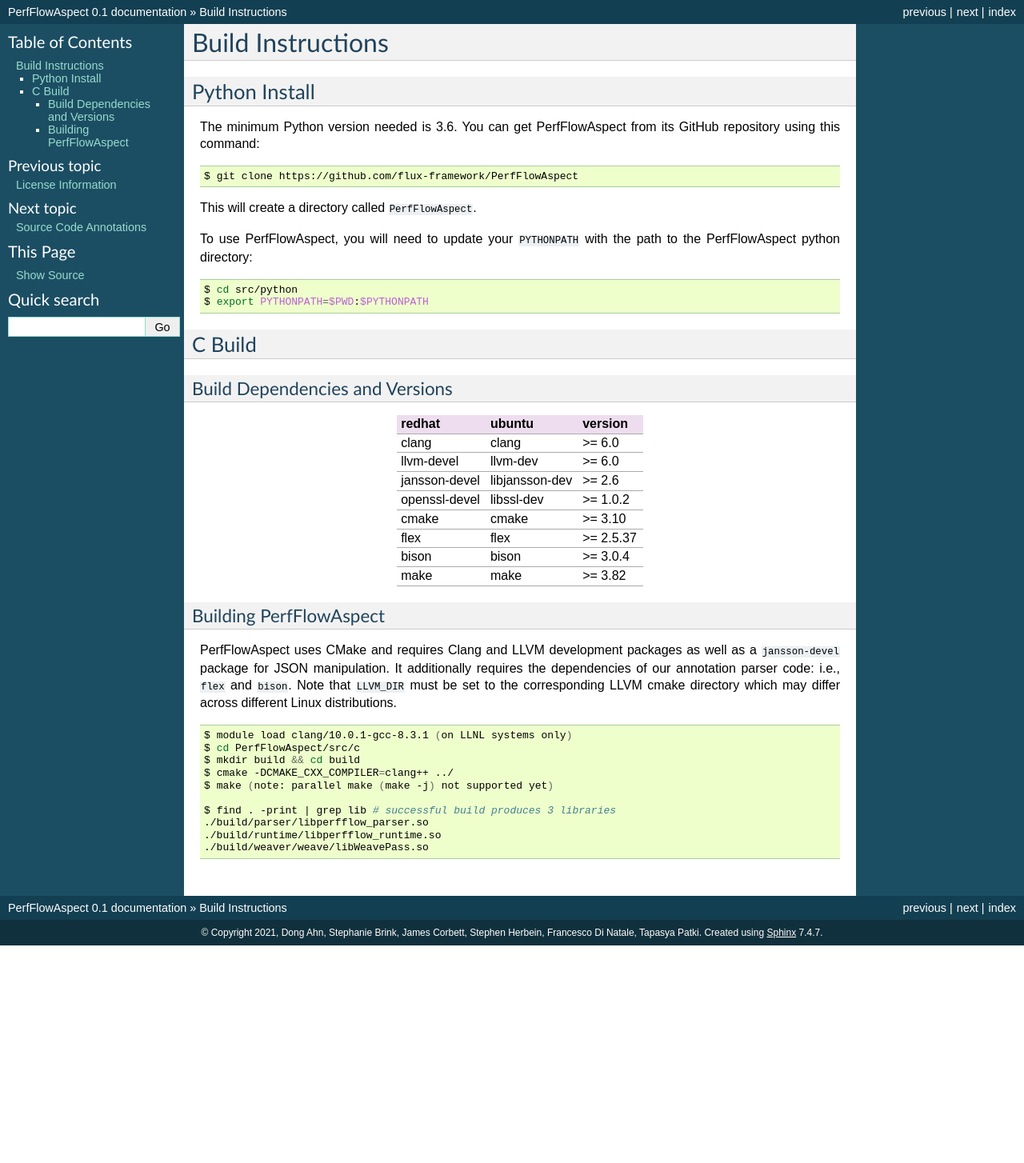
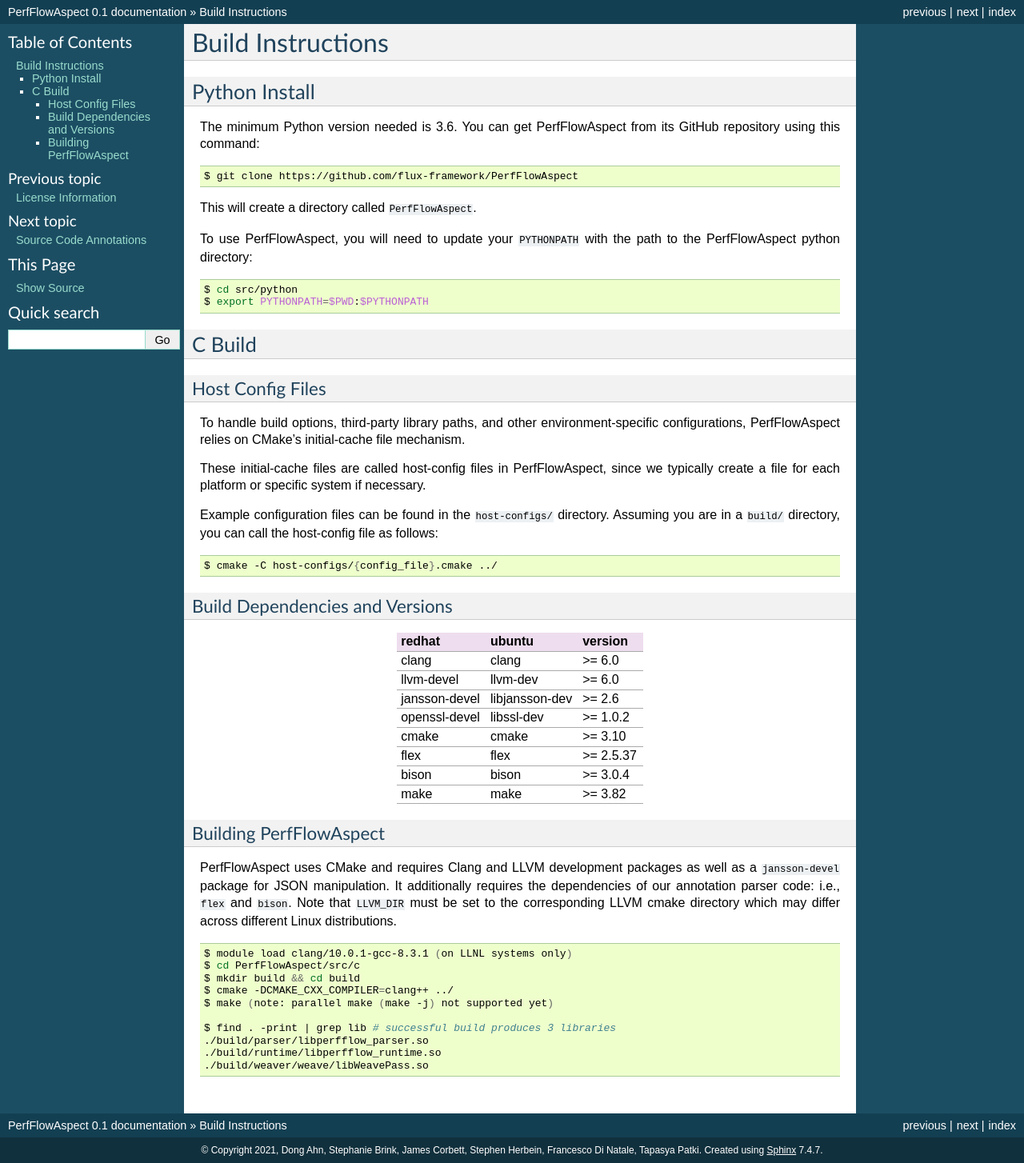
Before and after one commit to flux-framework/PerfFlowAspect, a Sphinx documentation site: the page built from docs/BuildingPerfFlowAspect.rst, in a window 1280 px wide. Shown: the whole page at 80% size. Built offline with Sphinx 7.4.7, drawn with Linux system fonts in a browser that asks for light colours; before the commit the page ends 1182 px from its top, so only the background shows below that.

Commit message:
add host config file for lassen (#53)
* add host config file for lassen

* update docs with details on using CMake host config files

* update license header in host config file

```diff
--- a/docs/BuildingPerfFlowAspect.rst
+++ b/docs/BuildingPerfFlowAspect.rst
@@ -31,6 +31,24 @@ path to the PerfFlowAspect python directory:
 
 C Build
 -------
+
+Host Config Files
+^^^^^^^^^^^^^^^^^
+
+To handle build options, third-party library paths, and other
+environment-specific configurations, PerfFlowAspect relies on CMake's
+initial-cache file mechanism.
+
+These initial-cache files are called host-config files in PerfFlowAspect, since
+we typically create a file for each platform or specific system if necessary.
+
+Example configuration files can be found in the ``host-configs/`` directory.
+Assuming you are in a ``build/`` directory, you can call the host-config file
+as follows:
+
+.. code:: bash
+
+   $ cmake -C host-configs/{config_file}.cmake ../
 
 Build Dependencies and Versions
 ^^^^^^^^^^^^^^^^^^^^^^^^^^^^^^^
```
Also changed, not shown: 1 other file.
